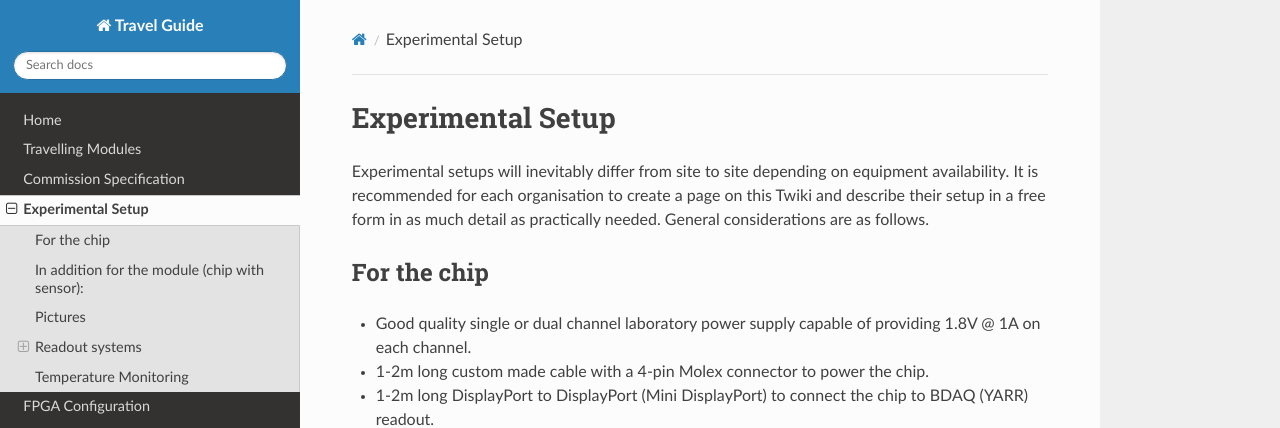
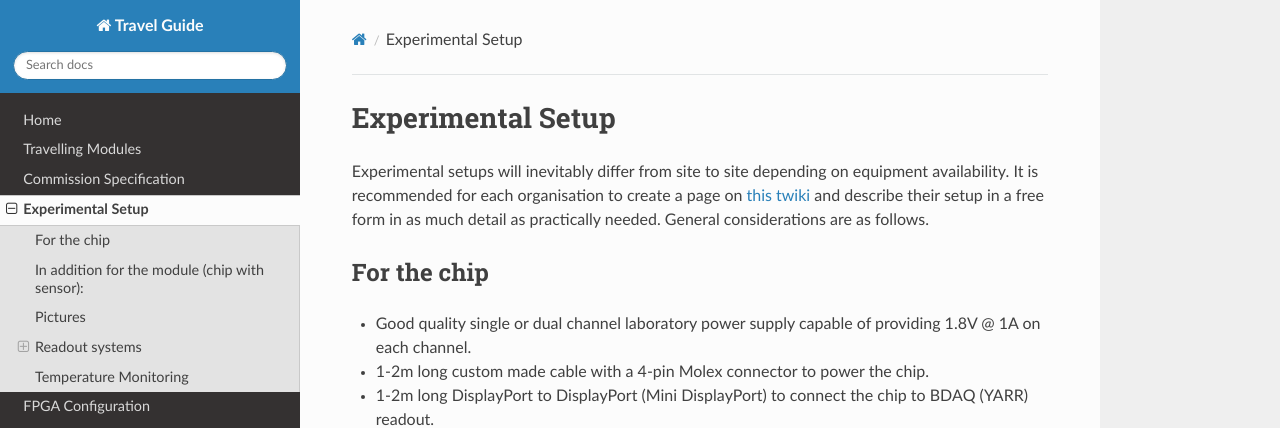
Before and after one commit to lime86/TravellingModule, an MkDocs documentation site: the page built from docs/expsetup.md, in a window 1280 px wide and 900 px high. Shown: the top 428 px of the window. Built offline with MkDocs 1.6.1, drawn with Linux system fonts in a browser that asks for light colours; nearby versions of some CDN libraries; old or Windows-style settings are respelled for this version of MkDocs; part of the change alters nothing that is shown.

```diff
--- a/docs/expsetup.md
+++ b/docs/expsetup.md
@@ -3,7 +3,7 @@ Experimental Setup
 
 Experimental setups will inevitably differ from site to site depending
 on equipment availability. It is recommended for each organisation to
-create a page on this Twiki and describe their setup in a free form in
+create a page on [this twiki](https://twiki.cern.ch/twiki/bin/view/Atlas/CharacterisationSetups) and describe their setup in a free form in
 as much detail as practically needed. General considerations are as
 follows.
 
```
